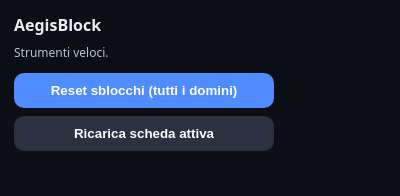
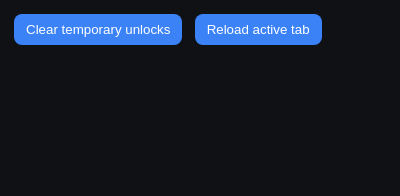
Before and after one commit to kennethbicocchi/Naviglio-, a browser extension: page extension/popup.html in a window 400 px wide. Drawn offline with Linux system fonts and the light colour scheme.

Commit message:
Update popup.html

```diff
--- a/extension/popup.html
+++ b/extension/popup.html
@@ -1,22 +1,17 @@
 <!doctype html>
-<html>
+<html lang="en">
 <head>
   <meta charset="utf-8">
-  <title>AegisBlock • Tools</title>
+  <title>Naviglio</title>
   <style>
-    body { font-family: system-ui, Segoe UI, Roboto, Arial; margin: 0; padding: 14px; width: 260px; background:#0b0e14; color:#e9eef5; }
-    h1 { margin: 0 0 8px; font-size: 16px; }
-    p { margin: 6px 0 12px; font-size: 12px; color: #b6c2d0; }
-    button { width: 100%; padding: 10px; border: 0; border-radius: 10px; background: #4f8cff; color: #fff; font-weight: 700; cursor: pointer; }
-    button.secondary { margin-top:8px; background:#2a3240; }
-    #msg { margin-top: 10px; min-height: 18px; text-align: center; font-size: 12px; }
+    body{font-family:system-ui,Segoe UI,Arial,sans-serif;margin:14px;color:#e7e7e7;background:#0f1115}
+    button{background:#3b82f6;color:#fff;border:0;border-radius:8px;padding:8px 12px;cursor:pointer}
+    #msg{margin-top:8px;font-size:12px}
   </style>
 </head>
 <body>
-  <h1>AegisBlock</h1>
-  <p>Strumenti veloci.</p>
-  <button id="clearBtn">Reset sblocchi (tutti i domini)</button>
-  <button id="reloadBtn" class="secondary">Ricarica scheda attiva</button>
+  <button id="clearBtn">Clear temporary unlocks</button>
+  <button id="reloadBtn" style="margin-left:8px">Reload active tab</button>
   <div id="msg"></div>
   <script src="popup.js"></script>
 </body>
```
